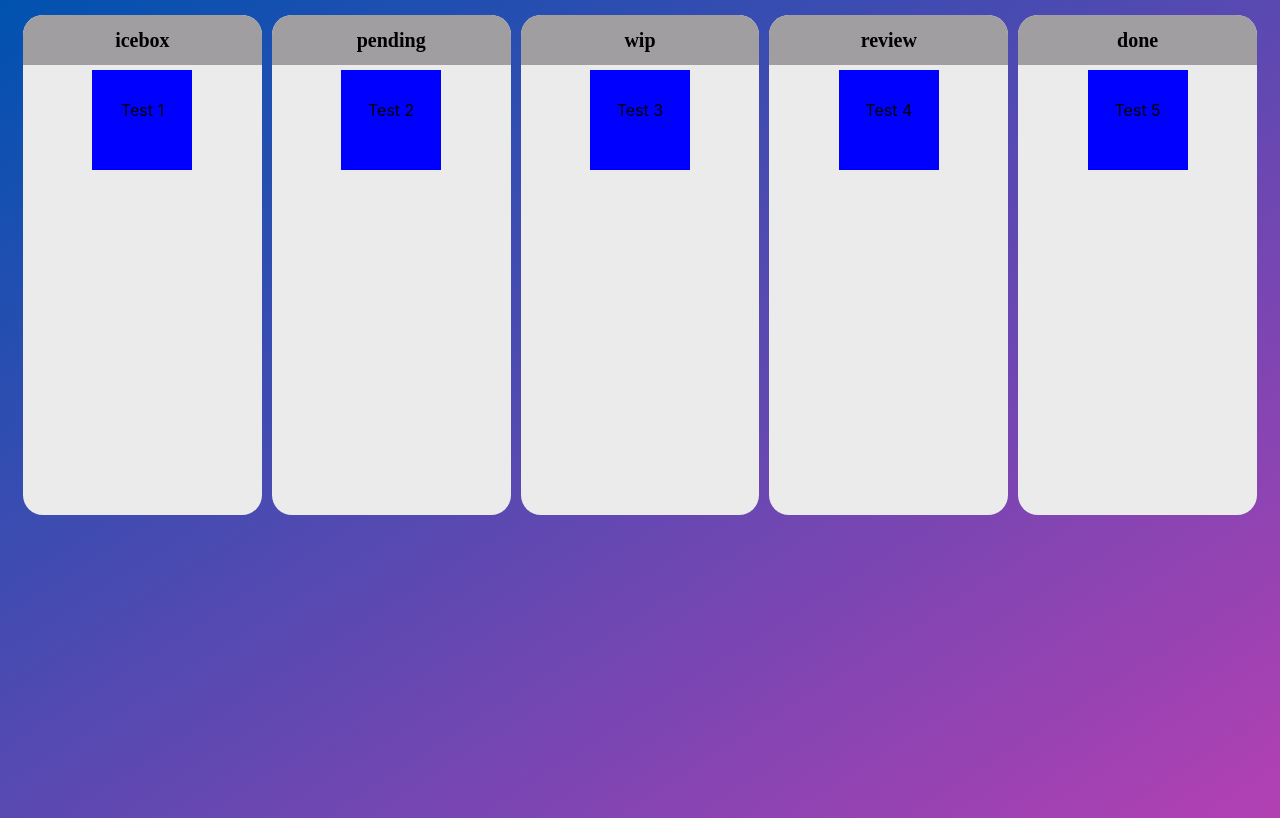
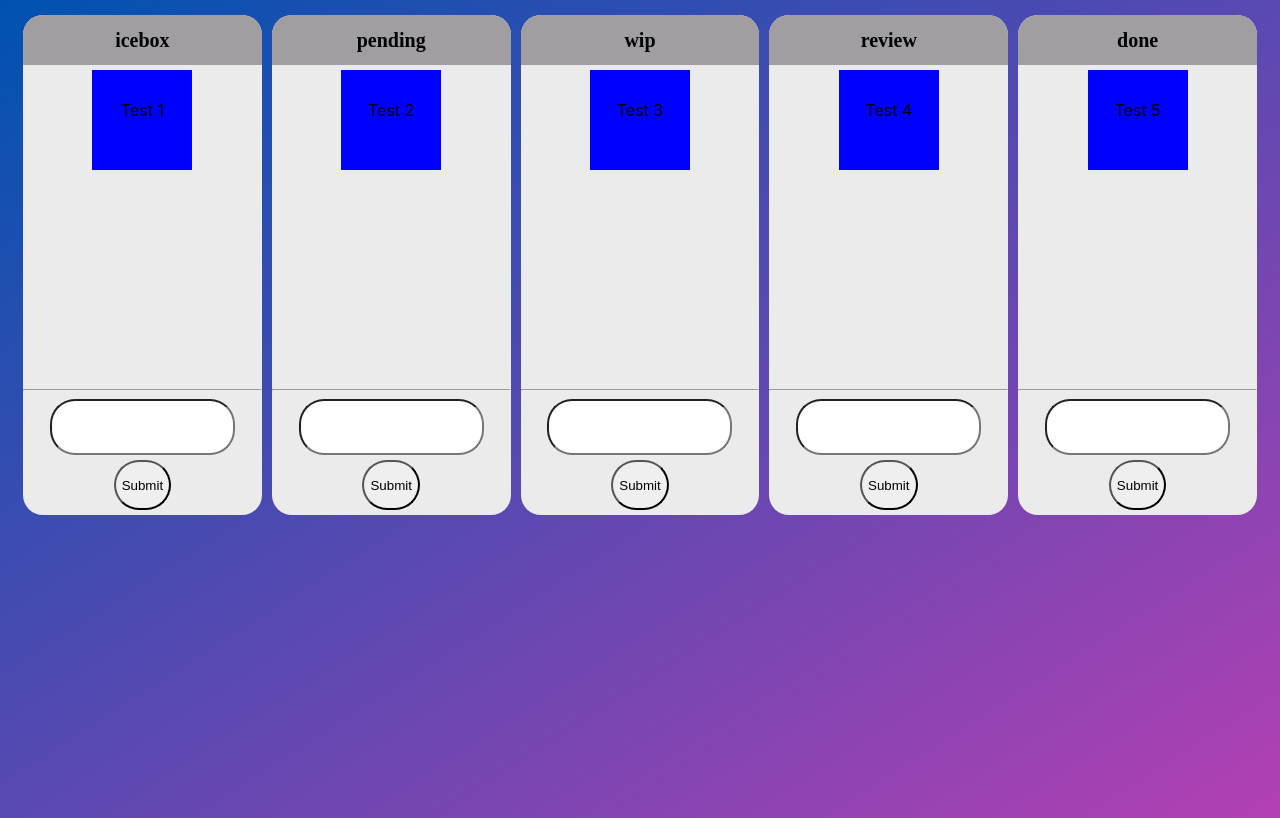
Before and after one commit to SiddeshThorat/Kanban_Dummy, a React (Create React App) app: page / in a window 1280 px wide. Built offline with nearby package versions, Linux system fonts and the light colour scheme.

Commit message:
Created input field and added logic to add task

```diff
--- a/src/App.js
+++ b/src/App.js
@@ -41,6 +41,12 @@ class App extends React.Component {
 
   }
 
+  //task is an object containing title and id
+  addTask = (task) => {
+    console.log("inside addTask")
+    this.setState( { tasks: [...this.state.tasks,task]})
+  }
+
   render(){
     let tasks = {
       icebox: [],
@@ -73,6 +79,7 @@ class App extends React.Component {
              tasks={tasks}
              onDragOver={this.onDragOver}
              onDrop={this.onDrop}
+             addTask={this.addTask}
              />
              )
           }
--- /dev/null
+++ b/src/Components/InputField/InputField.component.jsx
@@ -0,0 +1,21 @@
+import './InputField.styles.css';
+import React,{useState} from 'react';
+
+const InputField = ({id,addTask}) => {
+    const [title, setTitle] = useState("");
+
+    const onInputChange = event => {
+        event.preventDefault();
+        console.log(event.target.value)
+        setTitle(event.target.value);
+    }
+    return(
+        <div className="inputField">
+            <hr />
+            <input type="text"value={title} onChange={(event) => onInputChange(event)}/>
+            <input type="submit" onClick={() => addTask({title,id})}/>
+        </div>
+    )
+}
+
+export default InputField;
--- /dev/null
+++ b/src/Components/InputField/InputField.styles.css
@@ -0,0 +1,12 @@
+.inputField{
+    position: absolute;
+    bottom:0;
+    left: 0;
+    right: 0;
+}
+
+.inputField input{
+    height: 50px;
+    border-radius: 25px;
+    margin-bottom: 5px;
+}
--- a/src/Components/TaskBlock/TaskBlock.component.jsx
+++ b/src/Components/TaskBlock/TaskBlock.component.jsx
@@ -1,15 +1,18 @@
 import Header from '../Header/Header.component';
+import InputField from '../InputField/InputField.component';
 import './TaskBlock.styles.css';
 
-const TaskBlockComponent = ({id,tasks,onDragOver,onDrop}) => {
+const TaskBlockComponent = ({id,tasks,onDragOver,onDrop,addTask}) => {
     return(
         <div
           className="container"
           onDragOver = {event => onDragOver(event)}
           onDrop ={event => onDrop(event,id)}
+
           >
             <Header>{id}</Header>
             {tasks[id]}
+            <InputField addTask={(task) => addTask(task)} id={id}/>
         </div>)
 }
 
--- a/src/Components/TaskBlock/TaskBlock.styles.css
+++ b/src/Components/TaskBlock/TaskBlock.styles.css
@@ -4,4 +4,5 @@
     background-color:rgb(235, 235, 235) ;
     margin: 5px;
     border-radius: 20px;
-    }
+    position:relative;
+}
```
